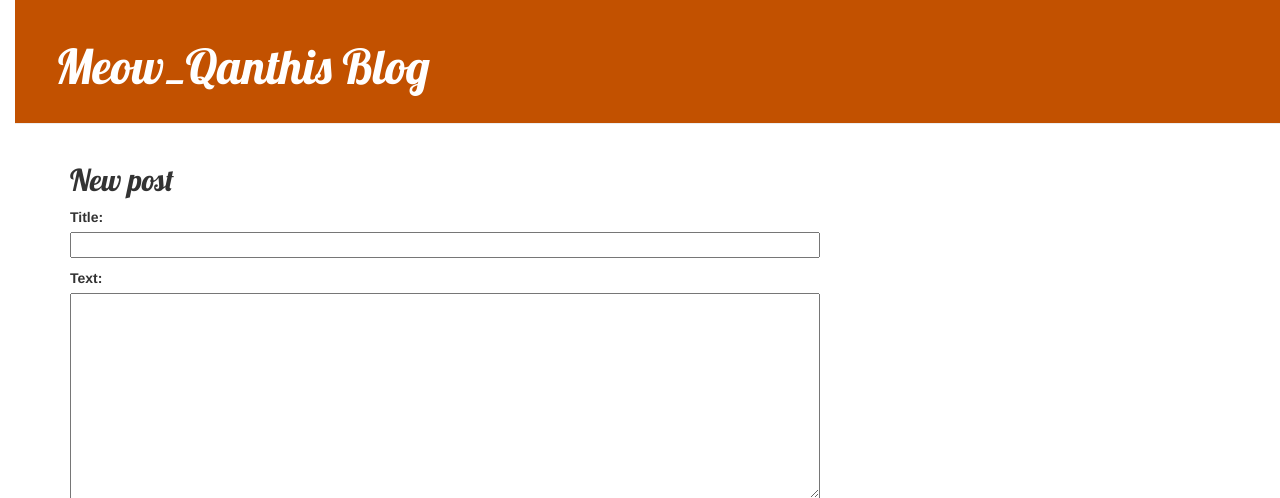
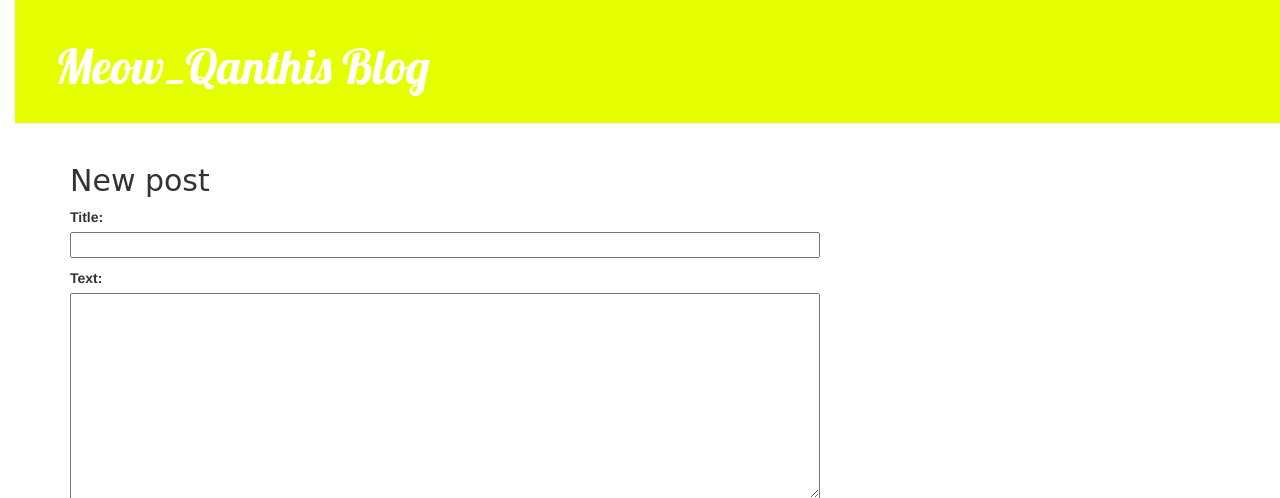
Before and after one commit to Quanthis/first-python-blog, a Django app: page /post/new/ in a window 1280 px wide. Shown: the top 498 px of the page. Run offline with Django 3.2, Linux system fonts and the light colour scheme; some libraries are stand-ins or nearby versions.

Commit message:
Modified css

```diff
--- a/blog/static/css/blog.css
+++ b/blog/static/css/blog.css
@@ -8,7 +8,7 @@ body {
 }
 
 .page-header {
-    background-color: #C25100;
+    background-color: #e5ff00;
     margin-top: 0;
     padding: 20px 20px 20px 40px;
 }
@@ -24,7 +24,7 @@ body {
 }
 
 h1, h2, h3, h4 {
-    font-family: 'Lobster', cursive;
+    font-family: 'Brush Script MT', cursive;
 }
 
 .date {
```
